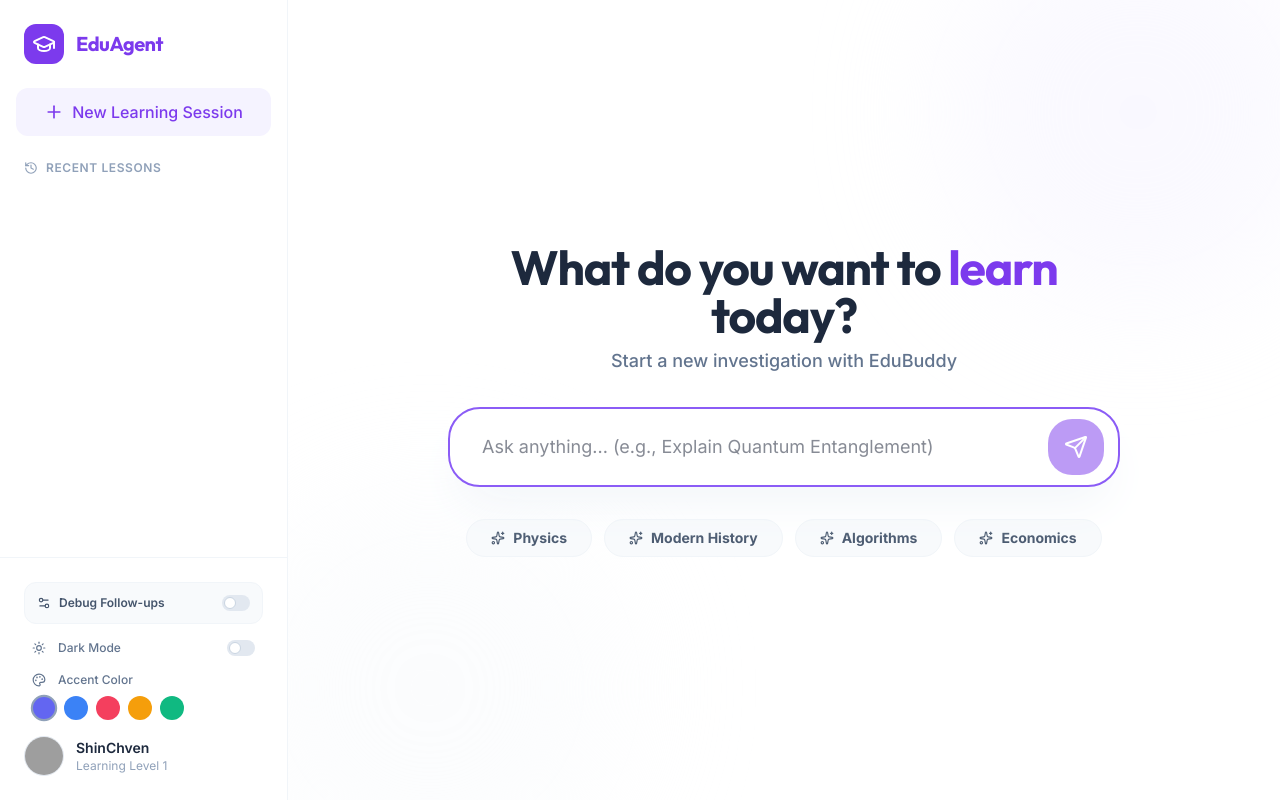
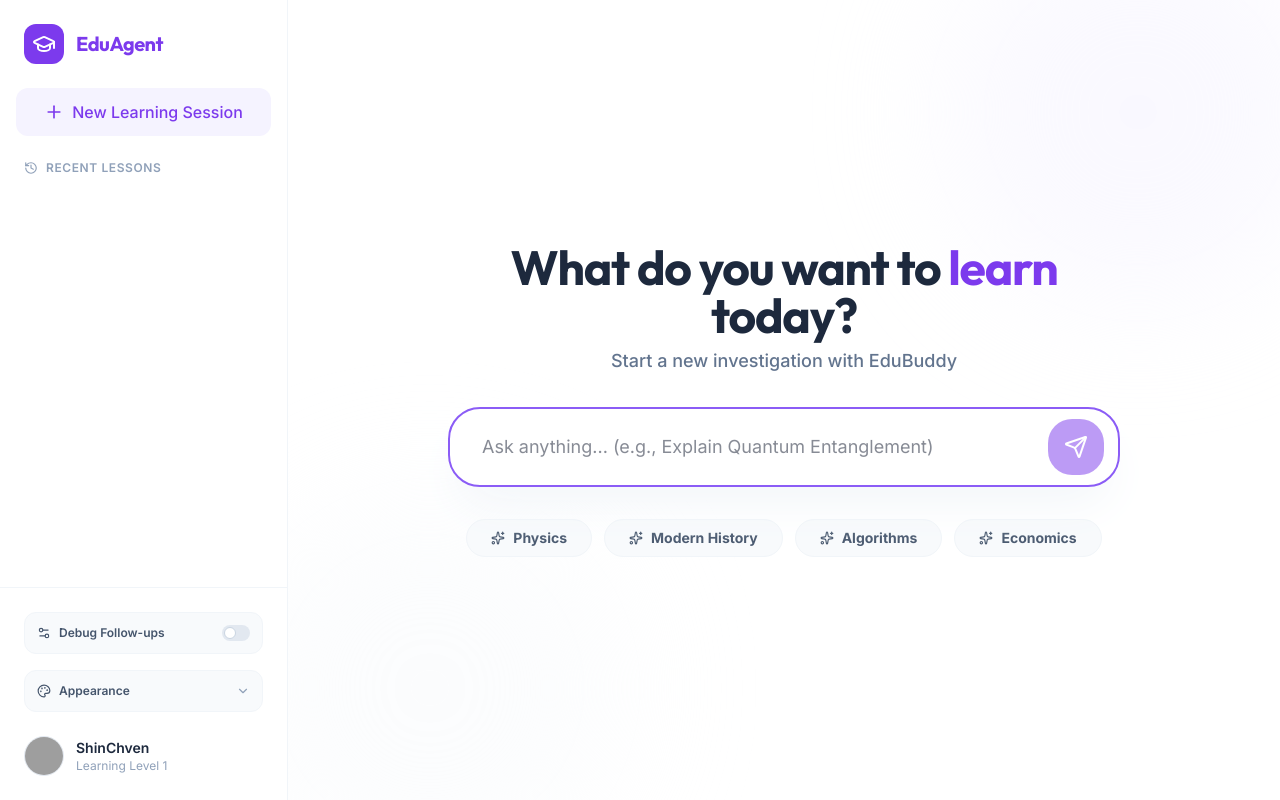
Before and after one commit to ShinChven/study-buddy, a React (Vite) app: page /study/new in a window 1280 px wide. Built offline with nearby package versions, Linux system fonts and the light colour scheme; grey boxes are pictures that could not be loaded.

Commit message:
feat(Sidebar): enhance theme settings with expandable appearance options and improved styling

```diff
--- a/src/components/Sidebar.tsx
+++ b/src/components/Sidebar.tsx
@@ -1,6 +1,6 @@
 import React from 'react';
 import { ChatSession, FollowUpSettings, ThemeSettings, AccentColor, ACCENT_COLORS } from '../types';
-import { MessageSquare, History, Plus, GraduationCap, Moon, Sun, Palette, Settings2, Trash2, AlertCircle, X } from 'lucide-react';
+import { MessageSquare, History, Plus, GraduationCap, Moon, Sun, Palette, Settings2, Trash2, AlertCircle, X, ChevronDown } from 'lucide-react';
 import { motion, AnimatePresence } from 'motion/react';
 
 interface SidebarProps {
@@ -88,6 +88,7 @@ export const Sidebar: React.FC<SidebarProps> = ({
   onUpdateTheme
 }) => {
   const [deleteId, setDeleteId] = React.useState<string | null>(null);
+  const [isThemeExpanded, setIsThemeExpanded] = React.useState(false);
 
   const handleDeleteClick = (e: React.MouseEvent, id: string) => {
     e.stopPropagation();
@@ -209,8 +210,34 @@ export const Sidebar: React.FC<SidebarProps> = ({
           )}
         </div>
 
-        <div className="space-y-4 mb-4">
-          <div className="flex items-center justify-between px-2">
+        <div className="space-y-3 bg-slate-50 dark:bg-slate-800/50 p-3 rounded-xl border border-slate-100 dark:border-slate-700">
+          <button
+            onClick={() => setIsThemeExpanded(!isThemeExpanded)}
+            className="w-full flex items-center justify-between group"
+          >
+            <div className="flex items-center gap-2 text-xs font-semibold text-slate-600 dark:text-slate-400 group-hover:text-accent-600 dark:group-hover:text-accent-400 transition-colors">
+              <Palette size={14} />
+              Appearance
+            </div>
+            <motion.div
+              animate={{ rotate: isThemeExpanded ? 180 : 0 }}
+              transition={{ duration: 0.2 }}
+              className="text-slate-400"
+            >
+              <ChevronDown size={14} />
+            </motion.div>
+          </button>
+
+          <AnimatePresence initial={false}>
+            {isThemeExpanded && (
+              <motion.div
+                initial={{ height: 0, opacity: 0 }}
+                animate={{ height: 'auto', opacity: 1 }}
+                exit={{ height: 0, opacity: 0 }}
+                className="overflow-hidden"
+              >
+                <div className="space-y-4 pt-3 mt-3 border-t border-slate-200 dark:border-slate-700">
+                  <div className="flex items-center justify-between px-1">
                     <div className="flex items-center gap-3 text-slate-500 dark:text-slate-400">
                       {themeSettings.isDarkMode ? <Moon size={14} /> : <Sun size={14} />}
                       <span className="text-xs font-medium">Dark Mode</span>
@@ -226,18 +253,18 @@ export const Sidebar: React.FC<SidebarProps> = ({
                     </label>
                   </div>
 
-          <div className="px-2 space-y-2">
+                  <div className="px-1 space-y-2">
                     <div className="flex items-center gap-3 text-slate-500 dark:text-slate-400 mb-2">
                       <Palette size={14} />
                       <span className="text-xs font-medium">Accent Color</span>
                     </div>
-            <div className="flex gap-2">
+                    <div className="flex flex-wrap gap-2">
                       {ACCENT_COLORS.map((ac) => (
                         <button
                           key={ac.name}
                           onClick={() => onUpdateTheme({ ...themeSettings, accentColor: ac.name })}
                           className={`w-6 h-6 rounded-full border-2 transition-all ${
-                    themeSettings.accentColor === ac.name ? 'border-slate-400 dark:border-slate-500 scale-110' : 'border-transparent hover:scale-105'
+                            themeSettings.accentColor === ac.name ? 'border-slate-400 dark:border-slate-500 scale-110 shadow-sm' : 'border-transparent hover:scale-105'
                           }`}
                           style={{ backgroundColor: ac.color }}
                           title={ac.name}
@@ -246,8 +273,12 @@ export const Sidebar: React.FC<SidebarProps> = ({
                     </div>
                   </div>
                 </div>
+              </motion.div>
+            )}
+          </AnimatePresence>
+        </div>
 
-        <div className="flex items-center gap-3">
+        <div className="flex items-center gap-3 pt-2">
           <div className="w-10 h-10 rounded-full bg-slate-100 dark:bg-slate-800 overflow-hidden border border-slate-200 dark:border-slate-700">
             <img
               src="https://api.dicebear.com/7.x/avataaars/svg?seed=ShinChven@gmail.com&backgroundColor=c0aede"
```
Lines whose indentation alone changed are shown as unchanged.
